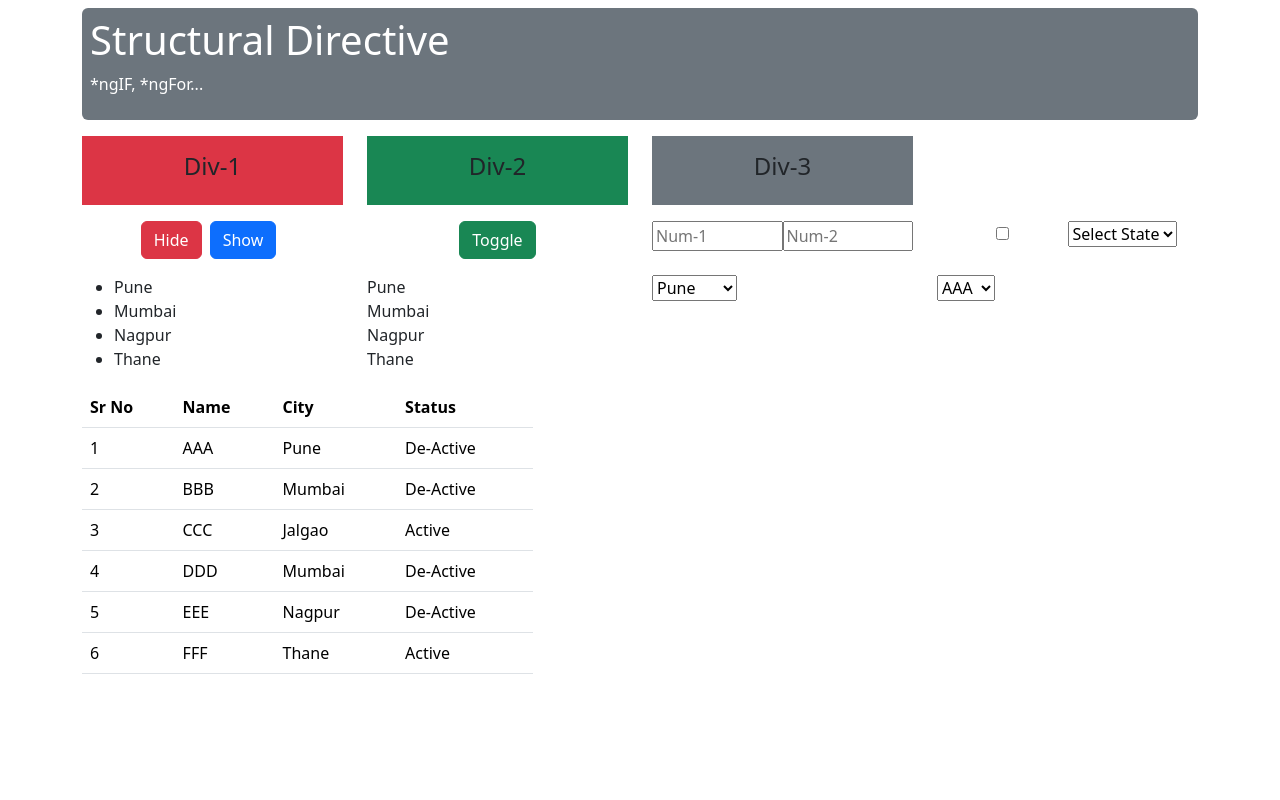
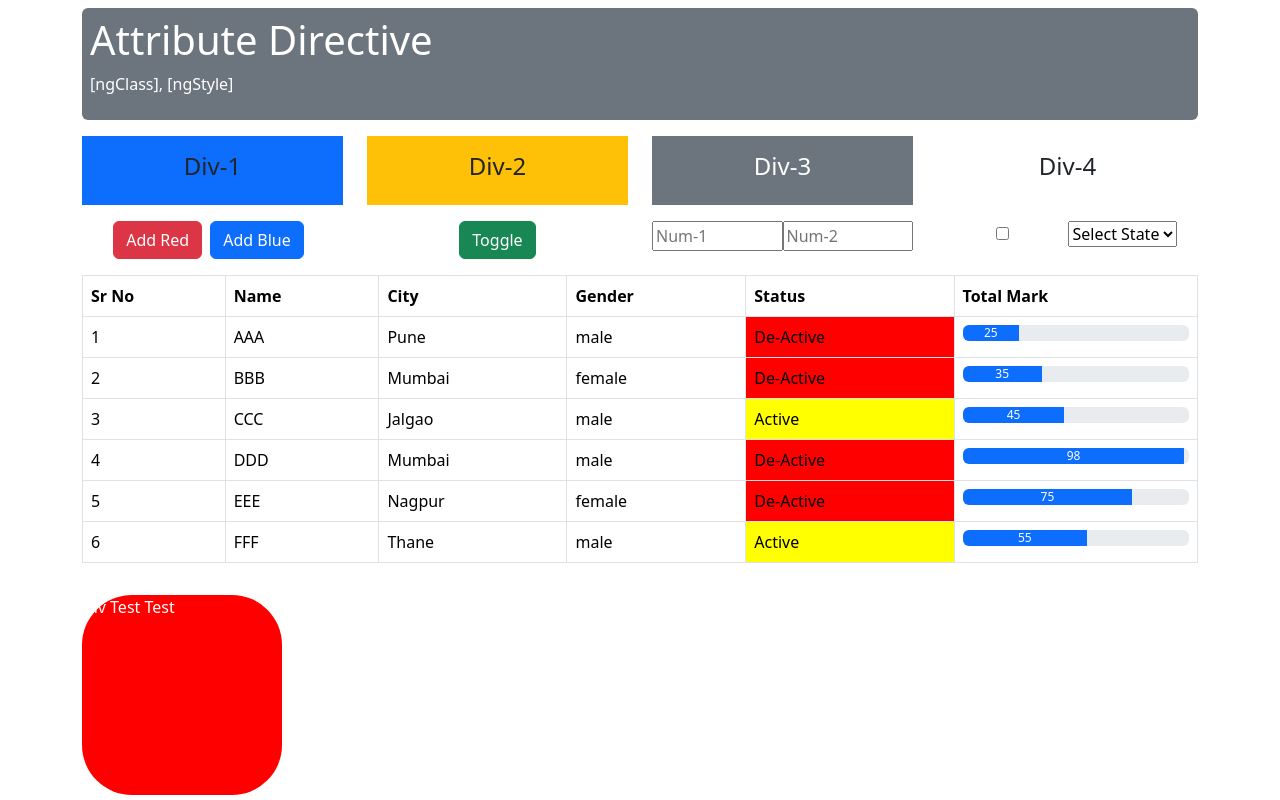
Before and after one commit to KalpeshBhatkar/Angular18_YT_Course_V2, an Angular app: page / in a window 1280 px wide. Built offline with nearby package versions, Linux system fonts and the light colour scheme.

Commit message:
Part 6 Attribute Directive

```diff
--- a/src/app/app.component.html
+++ b/src/app/app.component.html
@@ -11,5 +11,6 @@
 </table> -->
 <div class="container">
   <!-- <app-data-binding></app-data-binding> -->
-  <app-structural-dir></app-structural-dir>
+  <!-- <app-structural-dir></app-structural-dir> -->
+  <app-attribute-directive></app-attribute-directive>
 </div>
--- a/src/app/app.component.ts
+++ b/src/app/app.component.ts
@@ -3,11 +3,12 @@ import { RouterOutlet } from '@angular/router';
 //import { AddEmployeeComponent } from './add-employee/add-employee.component';
 //import { EmployeeListComponent } from './employee-list/employee-list.component';
 //import { DataBindingComponent } from './components/data-binding/data-binding.component';
-import { StructuralDirComponent } from './components/directive/structural-dir/structural-dir.component';
+//import { StructuralDirComponent } from './components/directive/structural-dir/structural-dir.component';
+import { AttributeDirectiveComponent } from './components/directive/attribute-directive/attribute-directive.component';
 
 @Component({
   selector: 'app-root',
-  imports: [RouterOutlet, StructuralDirComponent],
+  imports: [RouterOutlet, AttributeDirectiveComponent],
   templateUrl: './app.component.html',
   styleUrl: './app.component.css'
 })
--- /dev/null
+++ b/src/app/components/directive/attribute-directive/attribute-directive.component.html
@@ -0,0 +1,113 @@
+<div class="mt-2 p-2 bg-secondary text-white rounded">
+    <h1>Attribute Directive</h1>
+    <p>[ngClass], [ngStyle]</p>
+</div>
+<div class="row pt-3">
+    <div class="col-md-3">
+        <div class="p-3 text-center" [ngClass]="div1BgColor">
+            <h4>Div-1</h4>
+        </div>
+    </div>
+    <div  class="col-md-3">
+        <div class="p-3 text-center" [ngClass]="isDiv2Active ? 'bg-success' : 'bg-warning'">
+            <h4>Div-2</h4>
+        </div>
+    </div>
+    <div  class="col-md-3">
+        <div class="p-3 text-center" [ngClass]="num1 == num2 ? 'bg-secondary text-white' : 'bg-danger text-primary'">
+            <h4>Div-3</h4>
+        </div>
+    </div>
+    <div class="col-md-3">
+        <div class="p-3 text-center" [ngClass]="isActive ? 'bg-primary' : ''">
+            <h4>Div-4</h4>
+        </div>
+    </div>
+</div>
+<div class="row pt-3">
+    <div class="col-md-3 text-center">
+        <button class="btn btn-danger" (click)="addRedClass()">Add Red</button>
+        <button class="btn btn-primary mx-2" (click)="addBlueClass()">Add Blue</button>
+    </div>
+    <div class="col-md-3 text-center">
+        <button class="btn btn-success" (click)="toggleDiv2Class()">Toggle</button>
+    </div>
+    <div class="col-md-3">
+        <div style="display: flex;align-items: center;">
+            <input type="text" [(ngModel)]="num1" placeholder="Num-1" style="width: 50%;" />
+            <input type="text" [(ngModel)]="num2" placeholder="Num-2" style="width: 50%;" />
+        </div>
+    </div>
+    <div class="col-md-3">
+        <div style="display: flex;align-items: center;">
+            <input type="checkbox" [(ngModel)]="isActive" style="width: 50%;" />
+            <select>
+                <option value="">Select State</option>
+                <option value="India">India</option>
+                <option value="USA">USA</option>
+                <option value="SriLanka">SriLanka</option>
+            </select>
+        </div>
+    </div>
+</div>
+
+<!-- <div class="row  pt-3">
+    <div class="col-3">
+        <ul>
+            <li *ngFor="let city of cityArray">{{city}}</li>
+        </ul>
+    </div>
+    <div class="col-3">
+        <div *ngFor="let city of cityArray">{{city}}</div>
+    </div>
+    <div class="col-3">
+        <select>
+            <option *ngFor="let city of cityArray" [value]="city">{{city}}</option>
+        </select>
+    </div>
+    <div class="col-3">
+        <select>
+            <option *ngFor="let student of studentList" [value]="student.studentId">{{student.name}}</option>
+        </select>
+    </div>
+</div>-->
+
+<div class="row pt-3">
+    <div class="col-12">
+        <table class="table table-bordered">
+            <thead>
+                <tr>
+                    <th>Sr No</th>
+                    <th>Name</th>
+                    <th>City</th>
+                    <th>Gender</th>
+                    <th>Status</th>
+                    <th>Total Mark</th>
+                </tr>
+            </thead>
+            <tbody>
+                <tr *ngFor="let student of studentList; let srno = index" >
+                    <td>{{srno+1}}</td>
+                    <td>{{student.name}}</td>
+                    <td>{{student.city}}</td>
+                    <td>{{student.gender}}</td>
+                    <td [ngStyle]="{'background-color': student.isActive ? 'yellow' : 'red'}">
+                        <span>{{student.isActive ? 'Active' : 'De-Active'}}</span>
+                        <!-- <span *ngIf="student.isActive">Active</span>
+                        <span *ngIf="!student.isActive">De-Active</span> -->
+                    </td>
+                    <td>
+                        <div class="progress">
+                            <div class="progress-bar" [ngStyle]="{'width': student.totalMarks + '%'}">{{student.totalMarks}}</div>
+                        </div>
+                    </td>
+                </tr>
+            </tbody>
+        </table>
+    </div>
+</div>
+<div class="row pt-3">
+    <div class="col-12">
+        <div [ngStyle]="customStyle">Div Test Test</div>
+        </div>
+</div>
--- /dev/null
+++ b/src/app/components/directive/attribute-directive/attribute-directive.component.ts
@@ -0,0 +1,51 @@
+import { CommonModule } from '@angular/common';
+import { Component } from '@angular/core';
+import { FormsModule } from '@angular/forms';
+
+@Component({
+  selector: 'app-attribute-directive',
+  standalone: true,
+  imports: [CommonModule, FormsModule],
+  templateUrl: './attribute-directive.component.html',
+  styleUrl: './attribute-directive.component.css'
+})
+export class AttributeDirectiveComponent {
+
+  div1BgColor: string = 'bg-primary'; //bg-danger,bg-primary
+
+  isDiv2Active: boolean = false;
+
+  num1: string = '';
+  num2: string = '';
+
+  isActive: boolean = false;
+
+  customStyle: any = {
+    'color':'white',
+    'background-color':'red',
+    'width':'200px',
+    'height':'200px',
+  'border-radius':'25%'
+  }
+
+  studentList: any[] = [
+    {studentId:11 ,name:'AAA', totalMarks:25, gender:'male', city:'Pune', isActive: false},
+    {studentId:22 ,name:'BBB', totalMarks:35, gender:'female', city:'Mumbai', isActive: false},
+    {studentId:33 ,name:'CCC', totalMarks:45, gender:'male', city:'Jalgao', isActive: true},
+    {studentId:44 ,name:'DDD', totalMarks:98, gender:'male', city:'Mumbai', isActive: false},
+    {studentId:55 ,name:'EEE', totalMarks:75, gender:'female', city:'Nagpur', isActive: false},
+    {studentId:66 ,name:'FFF', totalMarks:55, gender:'male', city:'Thane', isActive: true}
+  ]
+
+  addRedClass(){
+    this.div1BgColor = 'bg-danger';
+  }
+
+  addBlueClass(){
+    this.div1BgColor = 'bg-primary';
+  }
+
+  toggleDiv2Class(){
+    this.isDiv2Active = !this.isDiv2Active;
+  }
+}
```
Also changed, not shown: src/app/components/directive/attribute-directive/attribute-directive.component.css (added), 1 other file (tests, documents, lock files or other folders).
